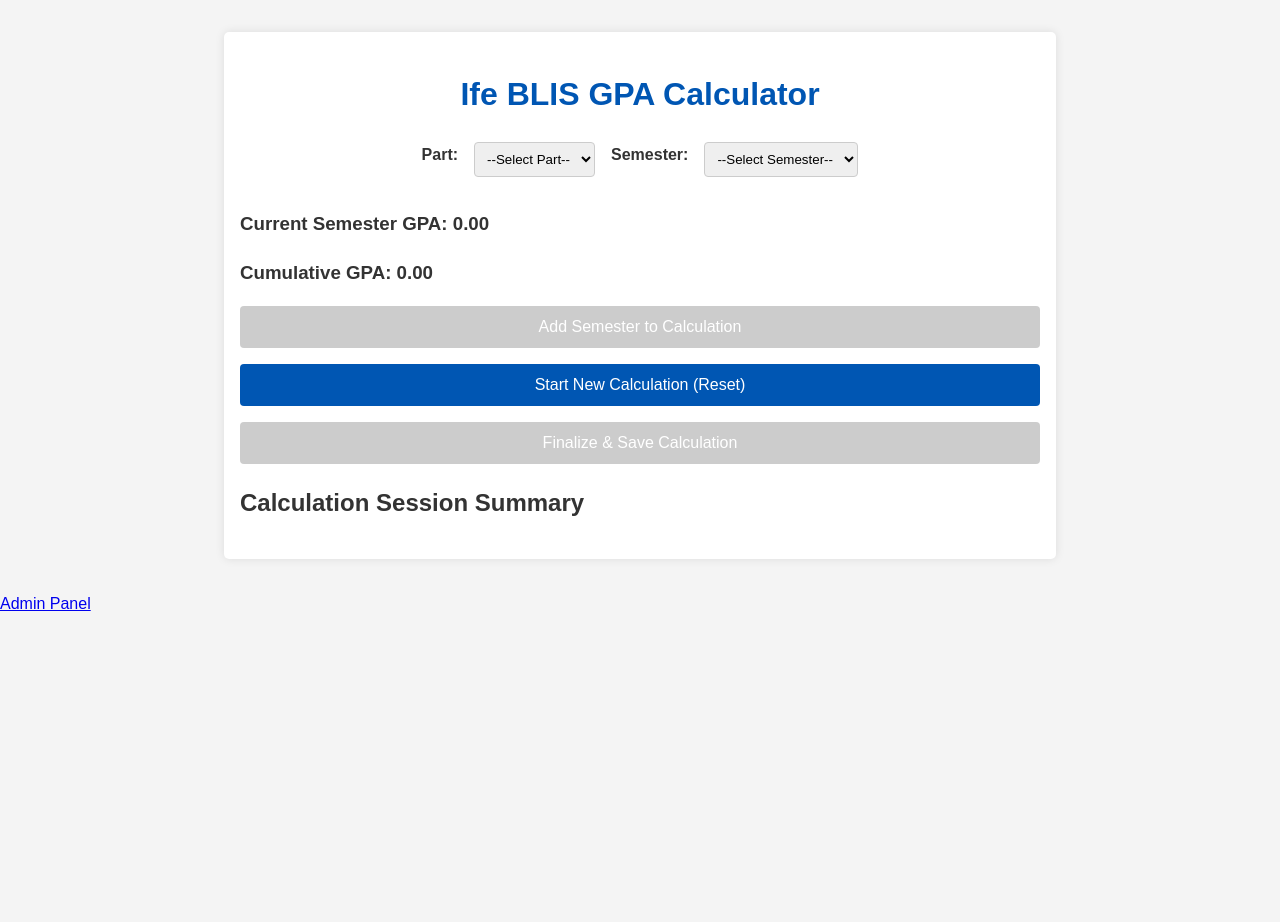
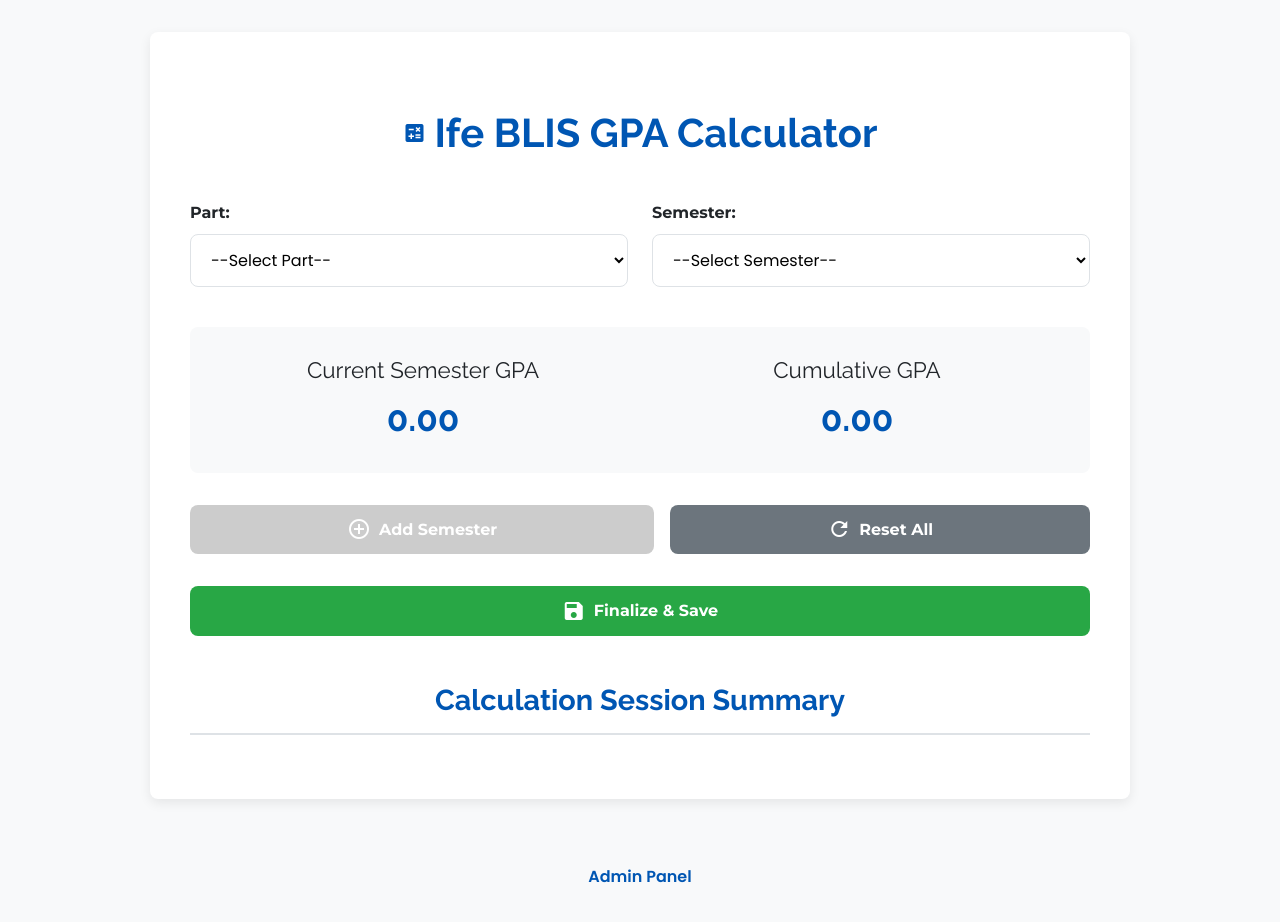
Before and after one commit to Gideon-Esq/Ife_BLIS_CGPA_calculator, a Flask app: page / in a window 1280 px wide. Before the commit the page ends 611 px from the top, so only its background shows below. Run offline with Flask 3, Linux system fonts and the light colour scheme; data that the repository does not hold is empty.

Commit message:
Redesigns the user interface for a modern, professional, and intuitive user experience.
- Implements a new color scheme, typography, and layout using variables for easy maintenance.
- Integrates Google Fonts (Raleway, Poppins, Montserrat) and Material Icons to enhance visual appeal and usability.
- Refactors HTML structure in `index.html` and `admin.html` to be more semantic and to support the new design with icons and improved layouts.
- Overhauls `static/style.css` with a complete rewrite, focusing on a clean, responsive, and aesthetically pleasing presentation.

```diff
--- a/static/style.css
+++ b/static/style.css
@@ -1,105 +1,281 @@
-body {
-    font-family: sans-serif;
-    background-color: #f4f4f4;
-    color: #333;
-    line-height: 1.6;
-    margin: 0;
-    padding: 0;
+/* --- Global Styles & Variables --- */
+:root {
+    --font-heading: 'Raleway', sans-serif;
+    --font-body: 'Poppins', sans-serif;
+    --font-special: 'Montserrat', sans-serif;
+
+    --primary-color: #0056b3;
+    --primary-hover: #004494;
+    --secondary-color: #6c757d;
+    --background-color: #f8f9fa;
+    --surface-color: #ffffff;
+    --text-color: #212529;
+    --border-color: #dee2e6;
+    --success-color: #28a745;
+    --error-color: #dc3545;
+
+    --shadow: 0 4px 12px rgba(0, 0, 0, 0.08);
+    --border-radius: 8px;
 }
 
-.container {
-    max-width: 800px;
-    margin: 2rem auto;
-    padding: 1rem;
-    background-color: #fff;
-    border-radius: 5px;
-    box-shadow: 0 0 10px rgba(0, 0, 0, 0.1);
+body {
+    font-family: var(--font-body);
+    background-color: var(--background-color);
+    color: var(--text-color);
+    line-height: 1.7;
+    margin: 0;
+    padding: 2rem;
+    -webkit-font-smoothing: antialiased;
+    -moz-osx-font-smoothing: grayscale;
+}
+
+/* --- Typography --- */
+h1, h2, h3 {
+    font-family: var(--font-heading);
+    color: var(--primary-color);
+    font-weight: 700;
+    text-align: center;
 }
 
 h1 {
-    text-align: center;
-    color: #0056b3;
+    font-size: 2.5rem;
+    margin-bottom: 0.5rem;
+    display: flex;
+    align-items: center;
+    justify-content: center;
+    gap: 0.5rem;
 }
 
+h2 {
+    font-size: 1.8rem;
+    border-bottom: 2px solid var(--border-color);
+    padding-bottom: 0.5rem;
+    margin-top: 2.5rem;
+}
+
+h3 {
+    font-size: 1.4rem;
+    color: var(--secondary-color);
+    font-weight: 400;
+}
+
+/* --- Layout & Container --- */
+.container {
+    max-width: 900px;
+    margin: 0 auto;
+    padding: 2.5rem;
+    background-color: var(--surface-color);
+    border-radius: var(--border-radius);
+    box-shadow: var(--shadow);
+}
+
+/* --- Form Elements --- */
 .selection-area {
-    display: flex;
-    justify-content: center;
-    gap: 1rem;
-    margin-bottom: 2rem;
+    display: grid;
+    grid-template-columns: 1fr 1fr;
+    gap: 1.5rem;
+    margin: 2rem 0;
+    align-items: center;
 }
 
 label {
-    font-weight: bold;
+    font-weight: 600;
+    font-family: var(--font-special);
+    margin-bottom: 0.5rem;
+    display: block;
 }
 
 select {
-    padding: 0.5rem;
-    border-radius: 4px;
-    border: 1px solid #ccc;
+    width: 100%;
+    padding: 0.8rem 1rem;
+    border-radius: var(--border-radius);
+    border: 1px solid var(--border-color);
+    background-color: #fff;
+    font-family: var(--font-body);
+    font-size: 1rem;
+    transition: border-color 0.2s, box-shadow 0.2s;
 }
 
-#course-input-area {
-    margin-top: 2rem;
+select:focus {
+    outline: none;
+    border-color: var(--primary-color);
+    box-shadow: 0 0 0 3px rgba(0, 86, 179, 0.15);
 }
 
-#course-input-area table {
+/* --- Tables --- */
+table {
     width: 100%;
     border-collapse: collapse;
+    margin-top: 1.5rem;
 }
 
-#course-input-area th, #course-input-area td {
-    border: 1px solid #ddd;
-    padding: 8px;
+th, td {
+    padding: 1rem;
     text-align: left;
+    border-bottom: 1px solid var(--border-color);
 }
 
-#course-input-area th {
-    background-color: #f2f2f2;
+thead th {
+    font-family: var(--font-special);
+    font-weight: 600;
+    background-color: var(--background-color);
+    color: var(--primary-color);
+}
+
+tbody tr:nth-child(even) {
+    background-color: #fdfdfd;
+}
+
+tbody tr:hover {
+    background-color: #f1f3f5;
+}
+
+td select {
+    padding: 0.5rem;
+}
+
+/* --- Buttons --- */
+.button-area, .finalize-area {
+    margin-top: 2rem;
+    display: flex;
+    gap: 1rem;
 }
 
 button {
-    display: block;
-    width: 100%;
-    padding: 0.75rem;
-    background-color: #0056b3;
+    display: inline-flex;
+    align-items: center;
+    justify-content: center;
+    gap: 0.5rem;
+    width: auto;
+    flex-grow: 1;
+    padding: 0.8rem 1.5rem;
+    background-color: var(--primary-color);
     color: white;
     border: none;
-    border-radius: 4px;
+    border-radius: var(--border-radius);
     cursor: pointer;
+    font-family: var(--font-special);
     font-size: 1rem;
-    margin-top: 1rem;
+    font-weight: 600;
+    transition: background-color 0.2s, transform 0.2s;
 }
 
 button:hover {
-    background-color: #004494;
-}
-
-.notification {
-    position: fixed;
-    top: 20px;
-    right: 20px;
-    padding: 1rem 1.5rem;
-    border-radius: 5px;
-    color: #fff;
-    font-size: 1rem;
-    z-index: 1000;
-    opacity: 0;
-    transition: opacity 0.3s ease-in-out;
-}
-
-.notification.show {
-    opacity: 1;
-}
-
-.notification.success {
-    background-color: #28a745;
-}
-
-.notification.error {
-    background-color: #dc3545;
+    background-color: var(--primary-hover);
+    transform: translateY(-2px);
 }
 
 button:disabled {
     background-color: #ccc;
     cursor: not-allowed;
+    transform: none;
 }
+
+#reset-session-btn {
+    background-color: var(--secondary-color);
+}
+#reset-session-btn:hover {
+    background-color: #5a6268;
+}
+
+#save-calculation-btn {
+    background-color: var(--success-color);
+}
+#save-calculation-btn:hover {
+    background-color: #218838;
+}
+
+/* --- GPA Display --- */
+.gpa-display-area {
+    margin-top: 2.5rem;
+    background-color: var(--background-color);
+    padding: 1.5rem;
+    border-radius: var(--border-radius);
+    text-align: center;
+    display: grid;
+    grid-template-columns: 1fr 1fr;
+    gap: 1rem;
+}
+
+.gpa-display-area h3 {
+    margin: 0;
+    color: var(--text-color);
+}
+
+.gpa-display-area span {
+    font-weight: 700;
+    font-family: var(--font-heading);
+    font-size: 2.2rem;
+    color: var(--primary-color);
+    display: block;
+}
+
+/* --- Session Summary --- */
+#session-summary ul {
+    list-style: none;
+    padding: 0;
+}
+
+#session-summary li {
+    background-color: #f8f9fa;
+    padding: 1rem;
+    border-radius: var(--border-radius);
+    margin-bottom: 0.5rem;
+    border-left: 4px solid var(--primary-color);
+}
+
+/* --- Admin & Footer --- */
+.back-link, footer a {
+    display: inline-block;
+    margin-top: 2rem;
+    text-decoration: none;
+    color: var(--primary-color);
+    font-weight: 600;
+    transition: color 0.2s;
+}
+.back-link:hover, footer a:hover {
+    color: var(--primary-hover);
+    text-decoration: underline;
+}
+
+footer {
+    text-align: center;
+    margin-top: 2rem;
+}
+
+details summary {
+    cursor: pointer;
+    font-weight: 600;
+    color: var(--primary-color);
+}
+
+/* --- Notifications --- */
+#notification-area {
+    position: fixed;
+    bottom: 20px;
+    left: 50%;
+    transform: translateX(-50%);
+    padding: 1rem 1.5rem;
+    border-radius: var(--border-radius);
+    color: #fff;
+    font-size: 1rem;
+    z-index: 1000;
+    box-shadow: 0 5px 15px rgba(0,0,0,0.2);
+    opacity: 0;
+    visibility: hidden;
+    transition: opacity 0.3s, visibility 0.3s, transform 0.3s;
+}
+
+#notification-area.show {
+    opacity: 1;
+    visibility: visible;
+    transform: translateX(-50%) translateY(0);
+}
+
+#notification-area.success {
+    background-color: var(--success-color);
+}
+
+#notification-area.error {
+    background-color: var(--error-color);
+}
--- a/templates/index.html
+++ b/templates/index.html
@@ -4,13 +4,20 @@
     <meta charset="UTF-8">
     <meta name="viewport" content="width=device-width, initial-scale=1.0">
     <title>Ife BLIS GPA Calculator</title>
+    <!-- Google Fonts -->
+    <link rel="preconnect" href="https://fonts.googleapis.com">
+    <link rel="preconnect" href="https://fonts.gstatic.com" crossorigin>
+    <link href="https://fonts.googleapis.com/css2?family=Montserrat:wght@300;400;700&family=Poppins:wght@300;400;600&family=Raleway:wght@400;700&display=swap" rel="stylesheet">
+    <!-- Material Icons -->
+    <link href="https://fonts.googleapis.com/icon?family=Material+Icons" rel="stylesheet">
     <link rel="stylesheet" href="{{ url_for('static', filename='style.css') }}">
 </head>
 <body>
     <div id="notification-area" class="notification" style="display:none;"></div>
     <div class="container">
-        <h1>Ife BLIS GPA Calculator</h1>
+        <h1><i class="material-icons">calculate</i> Ife BLIS GPA Calculator</h1>
         <div class="selection-area">
+            <div>
                 <label for="part-select">Part:</label>
                 <select id="part-select">
                     <option value="">--Select Part--</option>
@@ -18,6 +25,8 @@
                     <option value="{{ part }}">{{ part }}</option>
                 {% endfor %}
                 </select>
+            </div>
+            <div>
                 <label for="semester-select">Semester:</label>
                 <select id="semester-select">
                     <option value="">--Select Semester--</option>
@@ -26,19 +35,26 @@
                     {% endfor %}
                 </select>
             </div>
+        </div>
         <div id="course-input-area">
             <!-- Courses will be loaded here -->
         </div>
         <div class="gpa-display-area">
-            <h3>Current Semester GPA: <span id="semester-gpa-display">0.00</span></h3>
-            <h3>Cumulative GPA: <span id="cumulative-gpa-display">0.00</span></h3>
+            <div>
+                <h3>Current Semester GPA</h3>
+                <span id="semester-gpa-display">0.00</span>
+            </div>
+            <div>
+                <h3>Cumulative GPA</h3>
+                <span id="cumulative-gpa-display">0.00</span>
+            </div>
         </div>
         <div class="button-area">
-            <button id="add-semester-btn">Add Semester to Calculation</button>
-            <button id="reset-session-btn">Start New Calculation (Reset)</button>
+            <button id="add-semester-btn"><i class="material-icons">add_circle_outline</i> Add Semester</button>
+            <button id="reset-session-btn"><i class="material-icons">refresh</i> Reset All</button>
         </div>
         <div class="finalize-area">
-            <button id="save-calculation-btn">Finalize & Save Calculation</button>
+            <button id="save-calculation-btn"><i class="material-icons">save</i> Finalize & Save</button>
             <p id="save-success-message" style="display:none;"></p>
         </div>
         <div id="session-summary">
```
Also changed, not shown: templates/admin.html (+9 -2 lines). Lines whose indentation alone changed are shown as unchanged.
